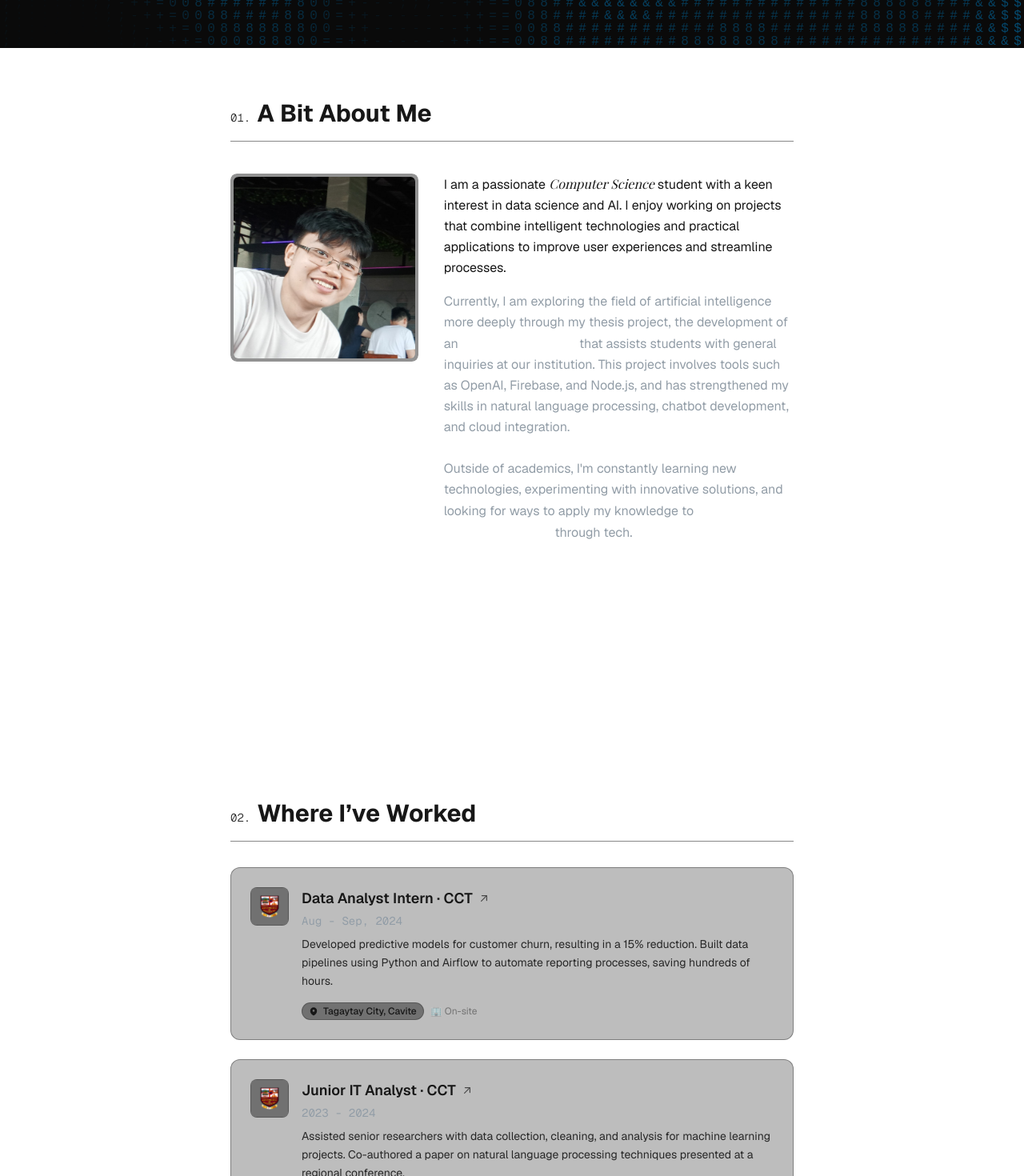
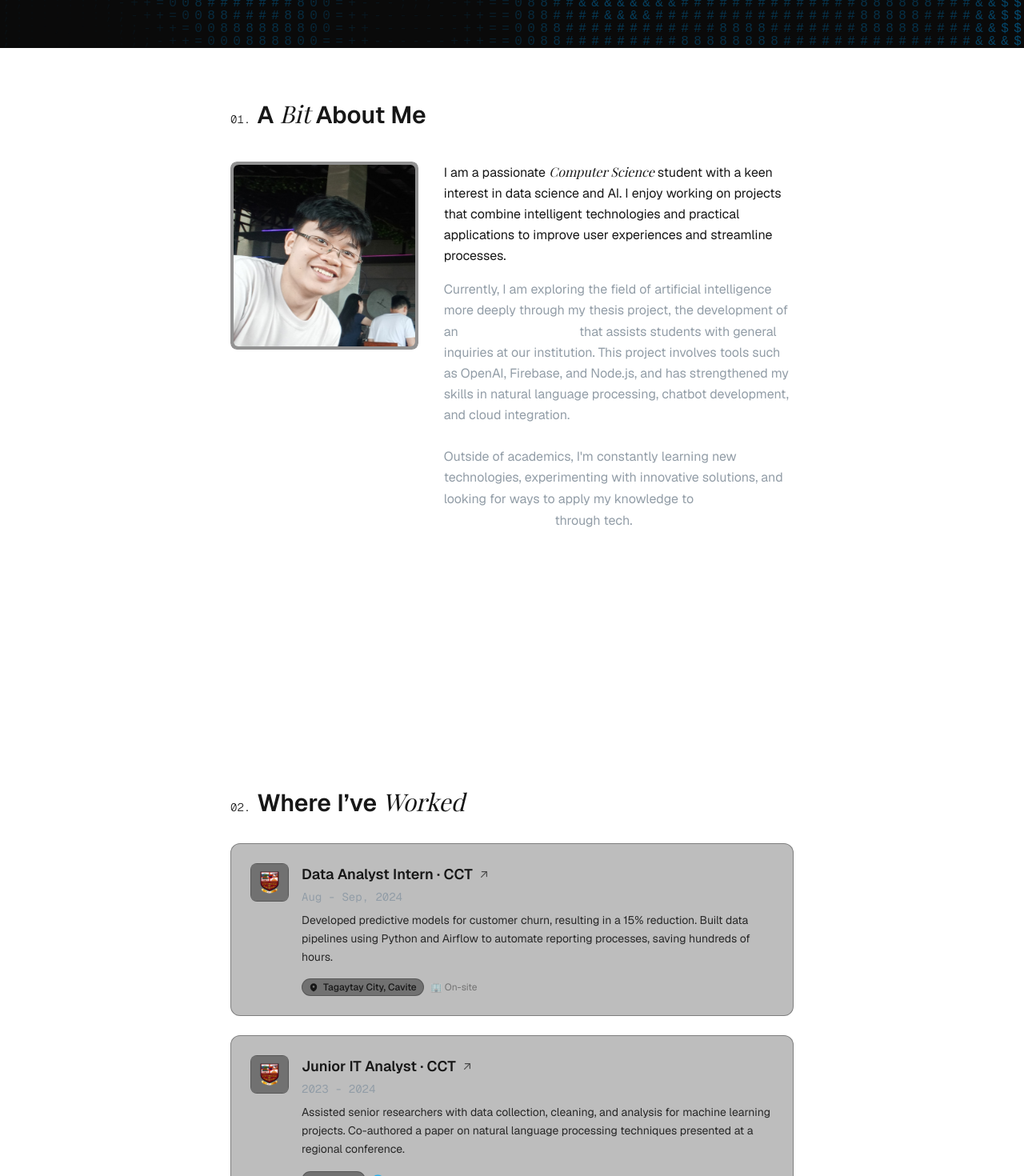
Before and after one commit to JeroldGomez/jerold-gomez-portfolio, a Next.js app: page / in a window 1280 px wide. Shown: the part 740-2210 px from the top of the page at 80% size. Built offline with nearby package versions, Linux system fonts and the light colour scheme.

Commit message:
Fix Design

```diff
--- a/app/components/ExperienceItem.tsx
+++ b/app/components/ExperienceItem.tsx
@@ -50,7 +50,7 @@ const ExperienceItem: React.FC<ExperienceItemProps> = ({
                             tiltMaxAngleX={15} // Max tilt on X axis
                             tiltMaxAngleY={15} // Max tilt on Y axis
                             transitionSpeed={1000} // Speed of tilt returning to normal
-                            gyroscope={true}
+                            // gyroscope={true}
                         >
                     <div className="h-12 w-12 rounded-md bg-neutral-800/50 border border-neutral-700/50 flex items-center justify-center transition-transform duration-300">
                         <Image
@@ -58,7 +58,6 @@ const ExperienceItem: React.FC<ExperienceItemProps> = ({
                             alt={alt}
                             width={30}
                             height={30}
-                            className="object-contain"
                         />
                     </div>
                     </Tilt>
--- a/app/page.tsx
+++ b/app/page.tsx
@@ -18,7 +18,7 @@ type Experience = {
 const workExperience: Experience[] = [
   {
     date: "Aug - Sep, 2024",
-    logo: "/cct_logo_t.png", // <-- Replace with your actual logo path
+    logo: "/cct_logo_t_main.svg", // <-- Replace with your actual logo path
     alt: "Company A Logo",
     title: "Data Analyst Intern · CCT",
     companyLink: "https://example.com/companya", // <-- Replace with actual link
@@ -29,7 +29,7 @@ const workExperience: Experience[] = [
   },
   {
     date: "2023 - 2024",
-    logo: "/cct_logo_t.png", // <-- Replace with your actual logo path
+    logo: "/cct_logo_t_main.svg", // <-- Replace with your actual logo path
     alt: "University Logo",
     title: "Junior IT Analyst · CCT",
     companyLink: "https://example.edu/ai-lab", // <-- Replace with actual link
@@ -115,14 +115,19 @@ export default function Home() {
         {/* About me Section */}
         <div className="flex flex-col mb-80">
           <div className="mb-10">
-            <h2 className="text-2xl sm:text-3xl font-bold font-[family-name:var(--font-geist-sans)]">
-
+            <h2 className="text-2xl sm:text-3xl font-semibold font-[family-name:var(--font-geist-sans)]">
             <span className="text-sm font-light font-[family-name:var(--font-geist-mono)] mr-2">
               01.
             </span>
-            A Bit About Me
+            A{" "}
+            <span className="font-normal font-[family-name:var(--font-playfair-display)] italic">
+            Bit{" "}
+            </span>
+            About Me
             </h2>
-            <div className="h-[1px] w-full bg-[#383838] opacity-60 mt-4"></div>
+            {/* <div className="flex items-center justify-center">
+              <div className="h-[1px] bg-[#c1121f] opacity-60"></div>
+            </div> */}
           </div>
 
           <div className="flex flex-col sm:flex-row gap-8 items-start">
@@ -137,7 +142,7 @@ export default function Home() {
                 tiltMaxAngleX={15} // Max tilt on X axis
                 tiltMaxAngleY={15} // Max tilt on Y axis
                 transitionSpeed={1000} // Speed of tilt returning to normal
-                gyroscope={true} // Enable tilt on mobile gyroscope
+                // gyroscope={true} // Enable tilt on mobile gyroscope
               >
               {/* The actual content to be tilted */}
               <div className="tilt-inner bg-neutral-800/50 p-1 rounded-lg">
@@ -180,13 +185,17 @@ export default function Home() {
         {/* Work Experience Section */}
         <div className="flex flex-col gap-y-8">
           <div>
-            <h2 className="text-2xl sm:text-3xl font-bold font-[family-name:var(--font-geist-sans)]">
+            <h2 className="text-2xl sm:text-3xl font-semibold font-[family-name:var(--font-geist-sans)]">
             <span className="text-sm font-light font-[family-name:var(--font-geist-mono)] mr-2">
               02.
             </span>
-            Where I’ve Worked
+            Where I’ve{" "}
+            <span className="font-normal font-[family-name:var(--font-playfair-display)] italic">
+            Worked
+            </span >
+
             </h2>
-            <div className="h-[1px] w-full bg-[#383838] opacity-60 mt-4"></div>
+            {/* <div className="h-[1px] w-full bg-[#383838] opacity-60 mt-4"></div> */}
           </div>
 
           <div className="flex flex-col gap-y-6">
```
Also changed, not shown: public/cct_logo_t_main.svg (added).
